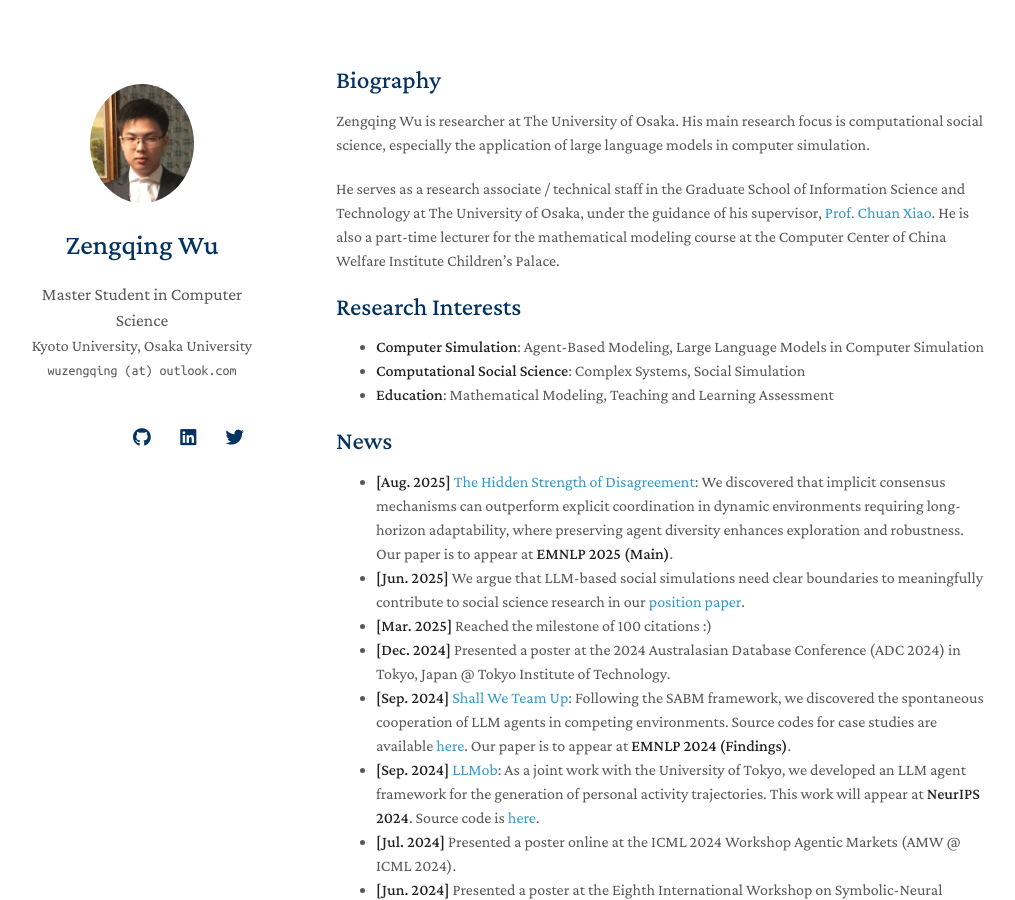
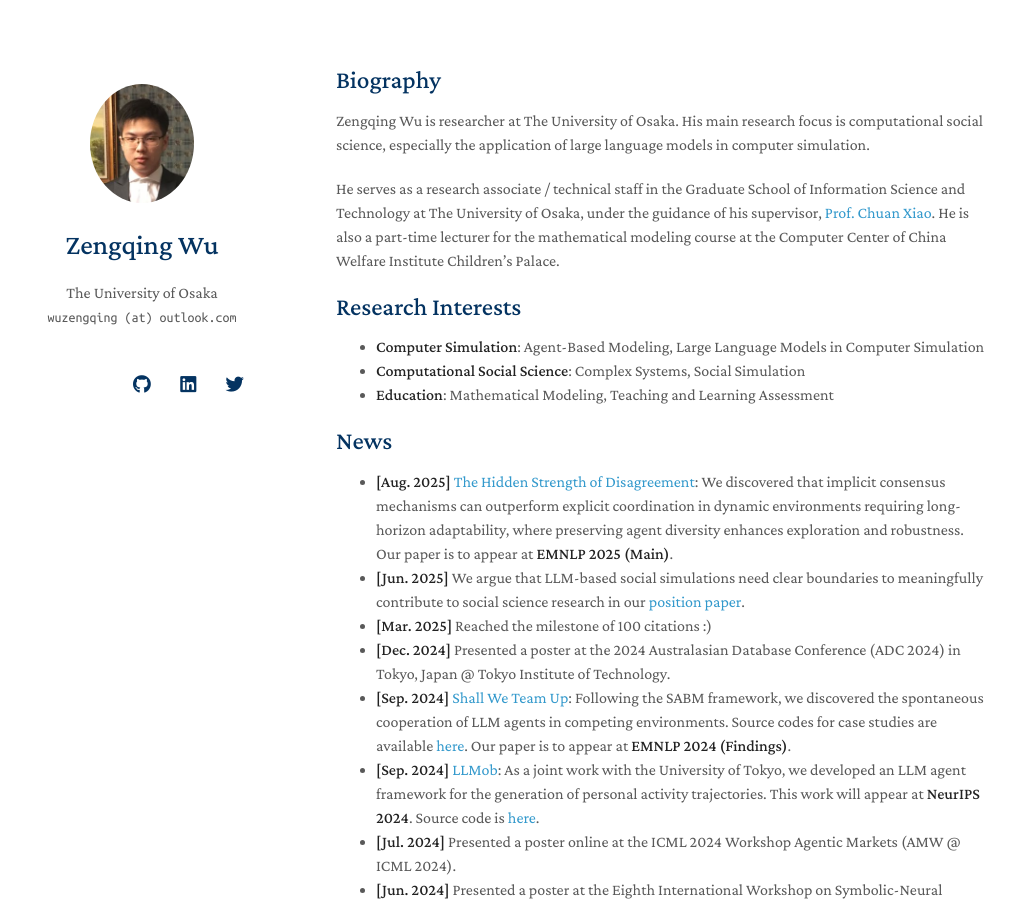
Before and after one commit to wuzengqing001225/wuzengqing001225.github.io, a Jekyll site: the page built from index.md, in a window 1280 px wide and 900 px high. Shown: the whole window, without its empty margins (134-1149 px from the left). Built offline with Jekyll 4.4.1, drawn with Linux system fonts in a browser that asks for light colours; nearby versions of some CDN libraries; a style sheet for code colours, icons or effects is not loaded; our own code applies the rules of GitHub Pages for plain Markdown files.

Commit message:
Update _config.yml

```diff
--- a/_config.yml
+++ b/_config.yml
@@ -1,7 +1,7 @@
 # Basic Information
 title: Zengqing Wu
-position: Master Student in Computer Science
-affiliation: Kyoto University, Osaka University
+position:
+affiliation: The University of Osaka
 email: wuzengqing (at) outlook.com
 
 # Search Engine Optimization (SEO)
```
